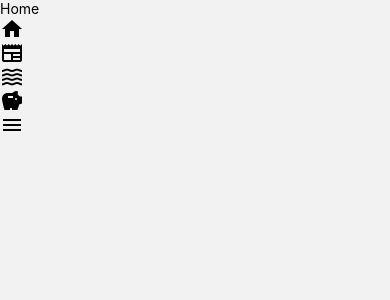
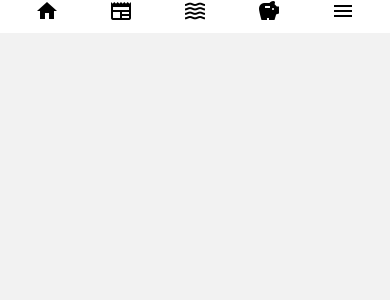
Before and after one commit to LuisFerRodVar/app-vida-submarina, a React Native app: screen /Home in a window 390 px wide. Shown: the top 300 px of the page. Built offline with nearby package versions, Linux system fonts and the light colour scheme.

Commit message:
Added navbar styles

```diff
--- a/src/components/Navbar.tsx
+++ b/src/components/Navbar.tsx
@@ -1,11 +1,12 @@
 import { View, Text, TouchableOpacity } from 'react-native'
 import React from 'react'
-import { FontAwesome } from '@expo/vector-icons'
 import { MaterialIcons } from '@expo/vector-icons'
+import { StyleSheet } from 'react-native'
 
 export default function Navbar() {
   return (
-    <View>
+    <View style={styles.container}>
+      <View style={styles.navbar}>
         <TouchableOpacity>
           <MaterialIcons name='home' size={24} color='black' />
         </TouchableOpacity>
@@ -22,5 +23,27 @@ export default function Navbar() {
           <MaterialIcons name='menu' size={24} color='black' />
         </TouchableOpacity>
       </View>
+    </View>
   )
 }
+const styles = StyleSheet.create({
+  navbar: {
+    flexDirection: 'row',
+    justifyContent: 'space-around',
+    padding: 10,
+    backgroundColor: 'white',
+    borderTopWidth: 1,
+    borderTopColor: 'lightgray',
+    position: 'absolute',
+    bottom: 0,
+    left: 0,
+    right: 0,
+  },
+  container: {
+    height: '95%',
+    bottom: 0,
+    left: 0,
+    right: 0,
+  },
+
+})
```
Lines whose indentation alone changed are shown as unchanged.
